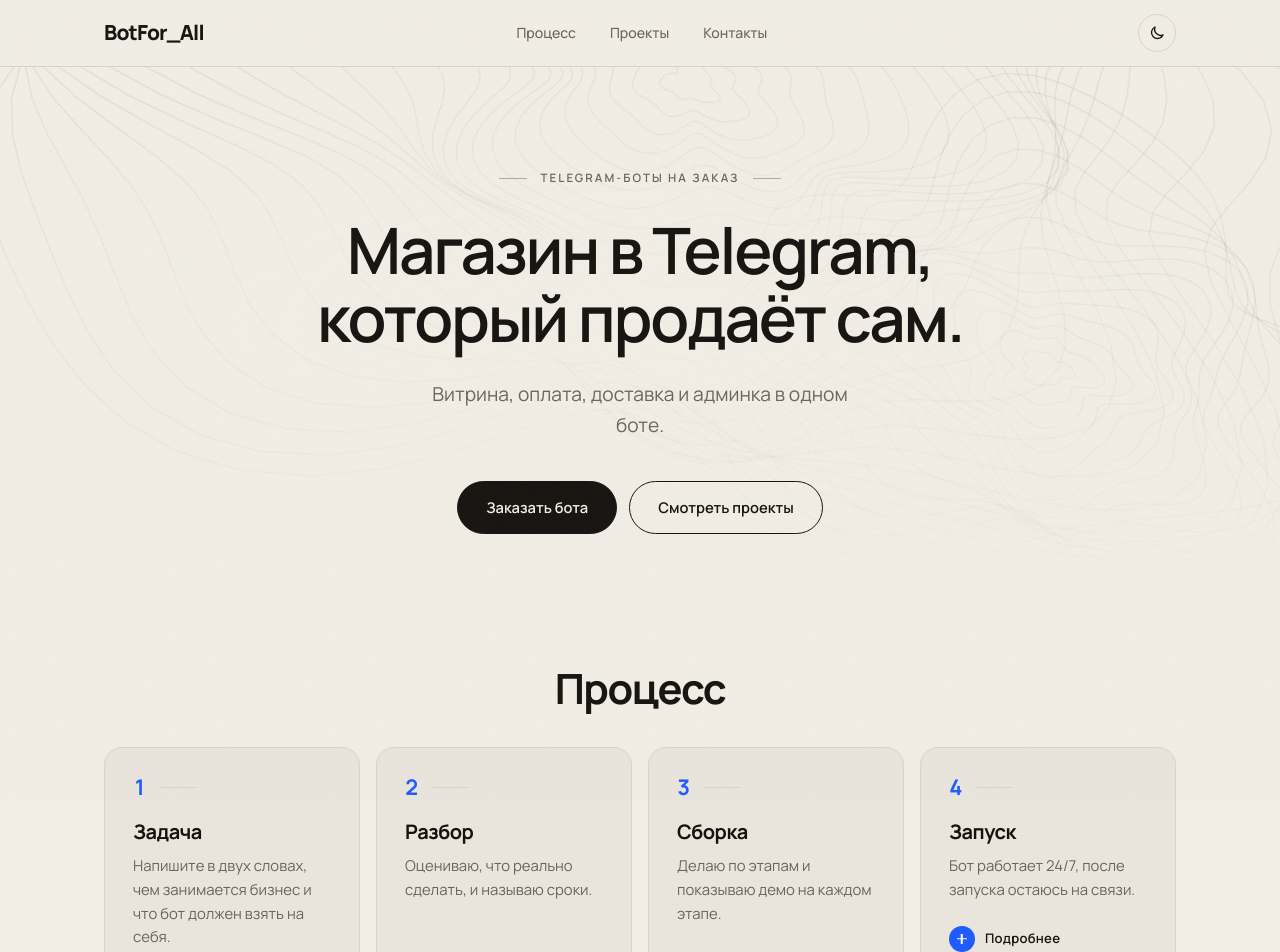
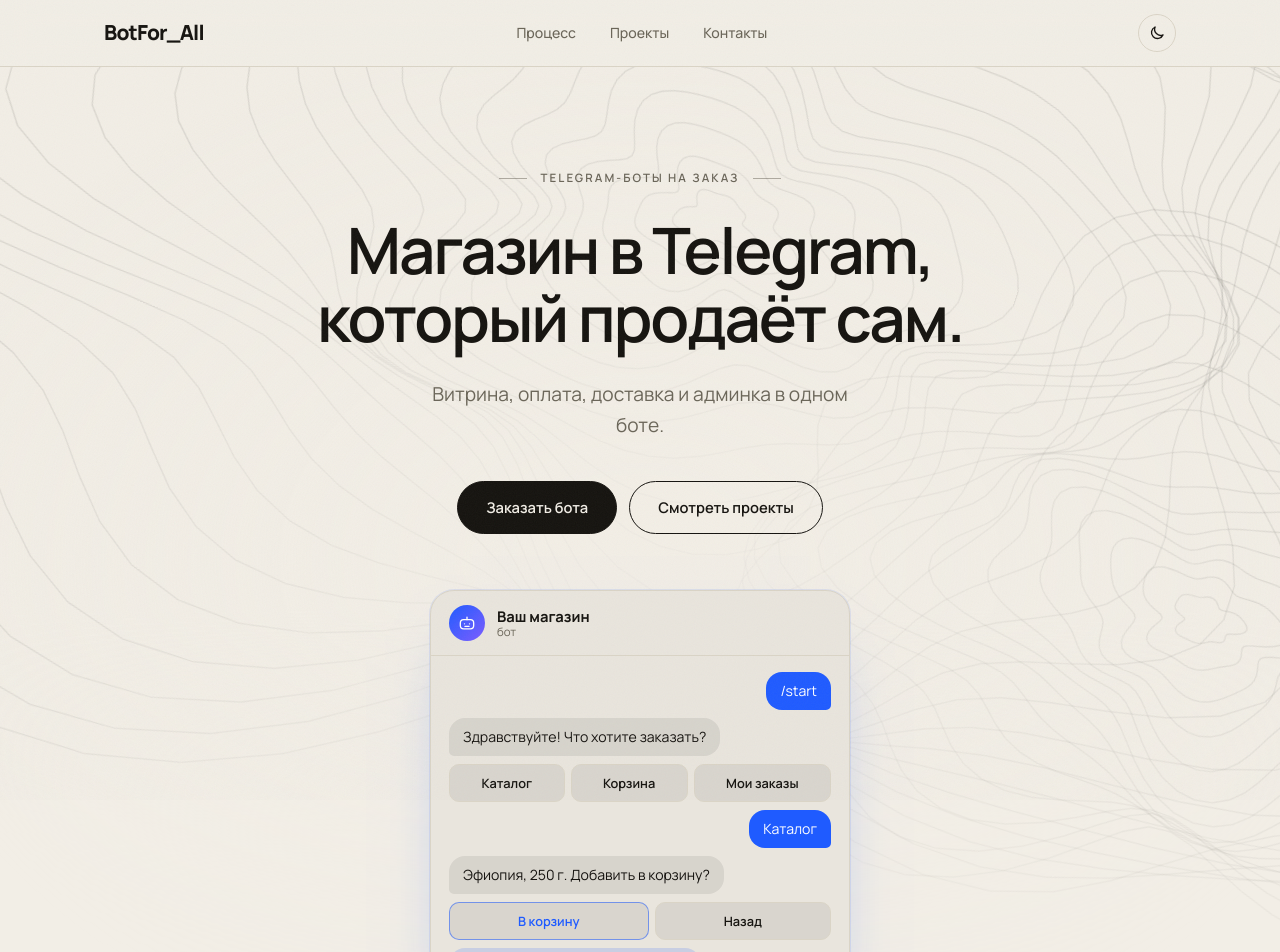
Before and after one commit to zhennyy/botforall, a React (Vite) app: page / in a window 1280 px wide. Shown: the top 952 px of the page. Built offline with nearby package versions, Linux system fonts and the light colour scheme.

Commit message:
Hero: mini bot chat preview

```diff
--- /dev/null
+++ b/src/components/ChatPreview.jsx
@@ -0,0 +1,21 @@
+export default function ChatPreview() {
+  return (
+    <div className="chat rise" style={{ '--d': '460ms' }} aria-hidden="true">
+      <div className="chat-head">
+        <span className="chat-ava">
+          <svg viewBox="0 0 24 24"><rect x="4" y="8" width="16" height="11" rx="4" fill="none" stroke="currentColor" strokeWidth="1.6" /><path d="M12 8V5M9 13h.01M15 13h.01M9.5 16h5" fill="none" stroke="currentColor" strokeWidth="1.6" strokeLinecap="round" /></svg>
+        </span>
+        <span className="chat-name"><b>Ваш магазин</b><small>бот</small></span>
+      </div>
+      <div className="chat-body">
+        <div className="msg out" style={{ '--i': 0 }}>/start</div>
+        <div className="msg in" style={{ '--i': 1 }}>Здравствуйте! Что хотите заказать?</div>
+        <div className="keys" style={{ '--i': 2 }}><span>Каталог</span><span>Корзина</span><span>Мои заказы</span></div>
+        <div className="msg out" style={{ '--i': 3 }}>Каталог</div>
+        <div className="msg in" style={{ '--i': 4 }}>Эфиопия, 250 г. Добавить в корзину?</div>
+        <div className="keys" style={{ '--i': 5 }}><span className="ok">В корзину</span><span>Назад</span></div>
+        <div className="msg in done" style={{ '--i': 6 }}>Заказ оплачен ✓ Скоро отправим</div>
+      </div>
+    </div>
+  )
+}
--- a/src/components/Hero.jsx
+++ b/src/components/Hero.jsx
@@ -1,4 +1,5 @@
 import TopoBg from './TopoBg.jsx'
+import ChatPreview from './ChatPreview.jsx'
 
 export default function Hero() {
   return (
@@ -16,6 +17,7 @@ export default function Hero() {
           <a className="btn btn-solid" href="#contact">Заказать бота</a>
           <a className="btn btn-line" href="#projects">Смотреть проекты</a>
         </div>
+        <ChatPreview />
       </div>
     </header>
   )
--- a/src/index.css
+++ b/src/index.css
@@ -307,3 +307,25 @@ footer nav.foot-links { border: 0; position: static; background: none; backdrop-
   .topo-wash { background: radial-gradient(ellipse 95% 70% at 50% 45%, var(--paper) 25%, transparent 100%); opacity: .9; }
   .hero-actions { margin-top: 32px; }
 }
+
+/* мини-чат бота в hero */
+.chat { margin-top: clamp(36px, 5vw, 56px); width: min(420px, 100%); text-align: left; background: var(--tint); border: 1px solid var(--line); border-radius: 24px; box-shadow: 0 30px 70px -40px var(--glow), 0 0 0 1px color-mix(in srgb, var(--accent) 10%, transparent); overflow: hidden; }
+.chat-head { display: flex; align-items: center; gap: 12px; padding: 14px 18px; border-bottom: 1px solid var(--line); }
+.chat-ava { width: 36px; height: 36px; border-radius: 50%; display: grid; place-items: center; color: #fff; background: linear-gradient(135deg, var(--accent), var(--violet, #7C5CFF)); }
+.chat-ava svg { width: 20px; height: 20px; }
+.chat-name { display: flex; flex-direction: column; line-height: 1.2; }
+.chat-name b { font-size: .92rem; font-weight: 700; }
+.chat-name small { font-size: .72rem; color: var(--soft); }
+.chat-body { display: flex; flex-direction: column; gap: 8px; padding: 16px 18px 20px; }
+.chat .msg { max-width: 82%; padding: 9px 14px; border-radius: 16px; font-size: .88rem; line-height: 1.4; opacity: 0; transform: translateY(8px); animation: msg-in .5s var(--ease) forwards; animation-delay: calc(900ms + var(--i) * 650ms); }
+.chat .msg.in { align-self: flex-start; background: color-mix(in srgb, var(--ink) 8%, transparent); border-bottom-left-radius: 5px; }
+.chat .msg.out { align-self: flex-end; color: #fff; background: var(--accent); border-bottom-right-radius: 5px; }
+@media (prefers-color-scheme: dark) { :root:not([data-theme="light"]) .chat .msg.out { color: #06121f; } }
+:root[data-theme="dark"] .chat .msg.out { color: #06121f; }
+.chat .msg.done { background: color-mix(in srgb, var(--accent) 16%, transparent); }
+.chat .keys { display: flex; gap: 6px; flex-wrap: wrap; opacity: 0; animation: msg-in .5s var(--ease) forwards; animation-delay: calc(900ms + var(--i) * 650ms); }
+.chat .keys span { flex: 1 1 auto; text-align: center; padding: 8px 12px; border-radius: 10px; font-size: .8rem; font-weight: 600; background: color-mix(in srgb, var(--ink) 7%, transparent); border: 1px solid var(--line); }
+.chat .keys .ok { border-color: color-mix(in srgb, var(--accent) 55%, transparent); color: var(--accent); }
+@keyframes msg-in { to { opacity: 1; transform: none; } }
+@media (prefers-reduced-motion: reduce) { .chat .msg, .chat .keys { animation: none; opacity: 1; transform: none; } }
+@media (max-width: 700px) { .hero { padding-bottom: 48px; } }
```
